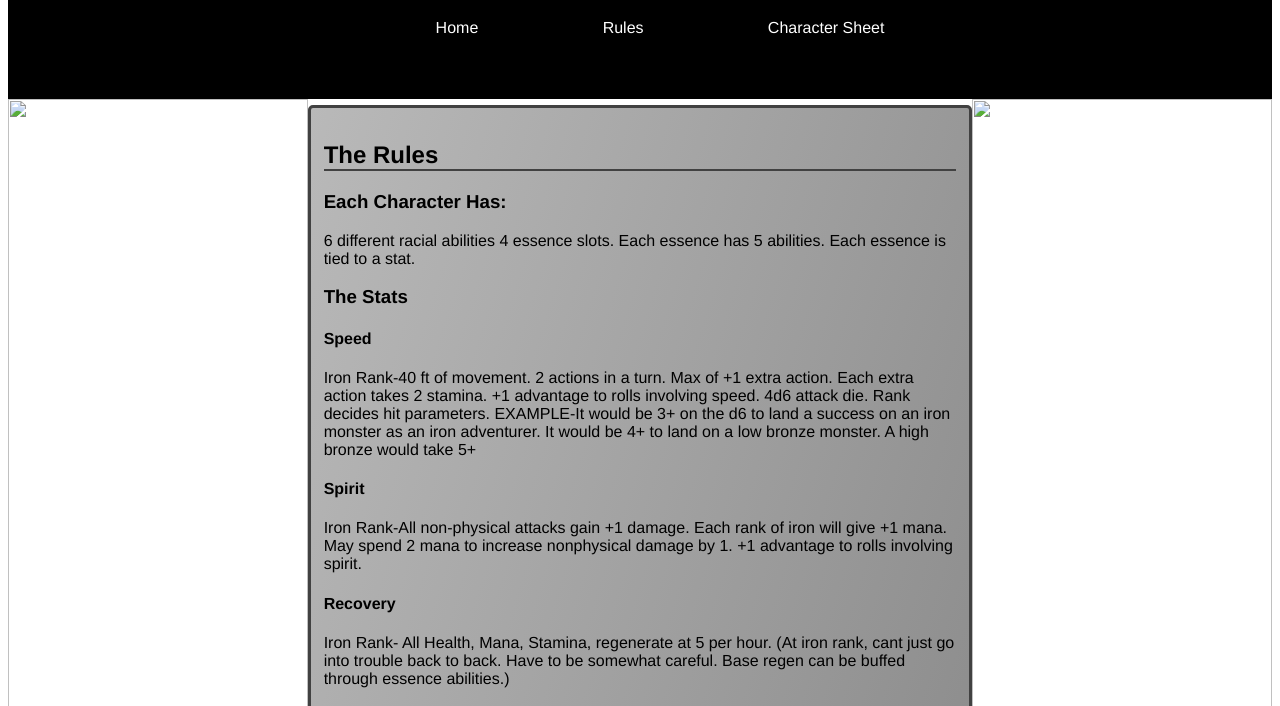
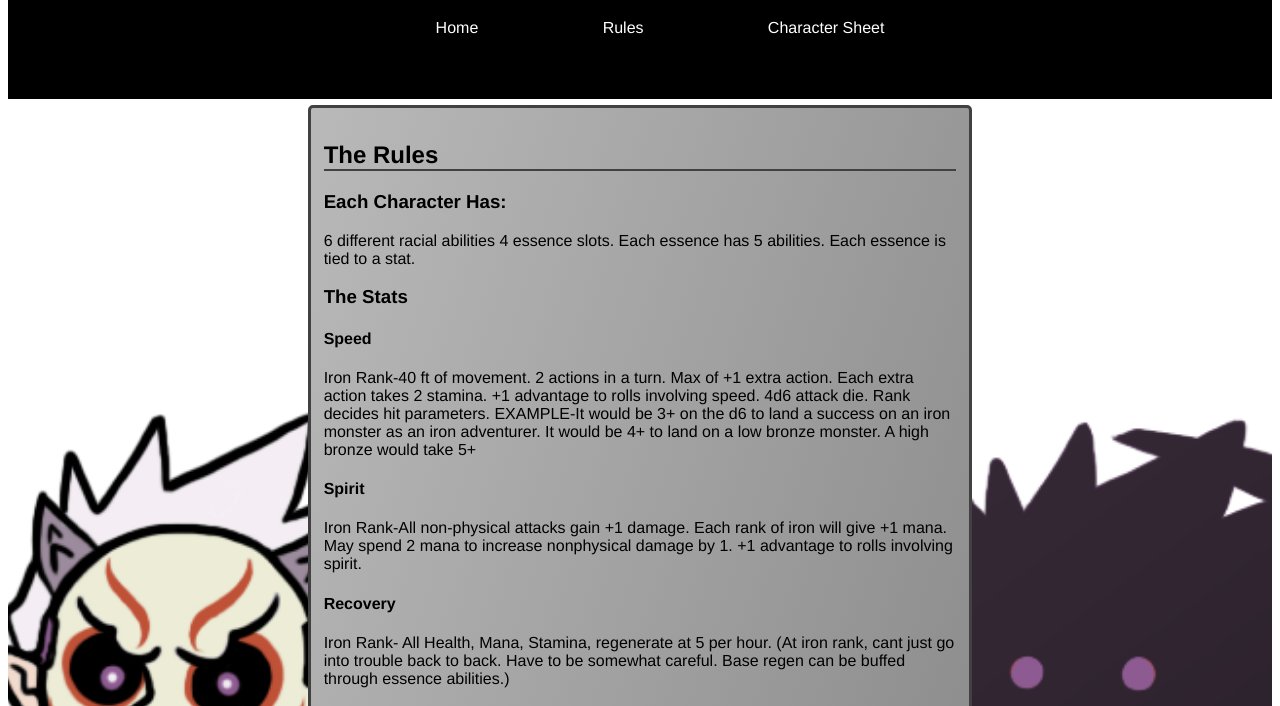
Before and after one commit to W0undedw0lf/w0undedw0lf.github.io, a plain HTML site: page rules.html in a window 1280 px wide. Shown: the part 82-788 px from the top of the page. Drawn offline with Linux system fonts and the light colour scheme.

Commit message:
Add files via upload

```diff
--- a/rules.html
+++ b/rules.html
@@ -20,7 +20,7 @@
         <p class="clearbox">!</p>
     </header>
     <div class="container">
-        <img class="bannerLeft" src="img/Lorem01.png">
+        <img class="bannerLeft" src="Lorem01.png">
         <div class="main">
             <h2>The Rules</h2>
             <h3>Each Character Has:</h3>
@@ -95,7 +95,7 @@
 
             <p>If fighting anything bronze rank, double xp gain. If silver, triple.</p>
         </div>
-        <img class="bannerRight" src="img/Lorem01.png">
+        <img class="bannerRight" src="Lorem01.png">
     </div>
 </body>
 </html>
```
